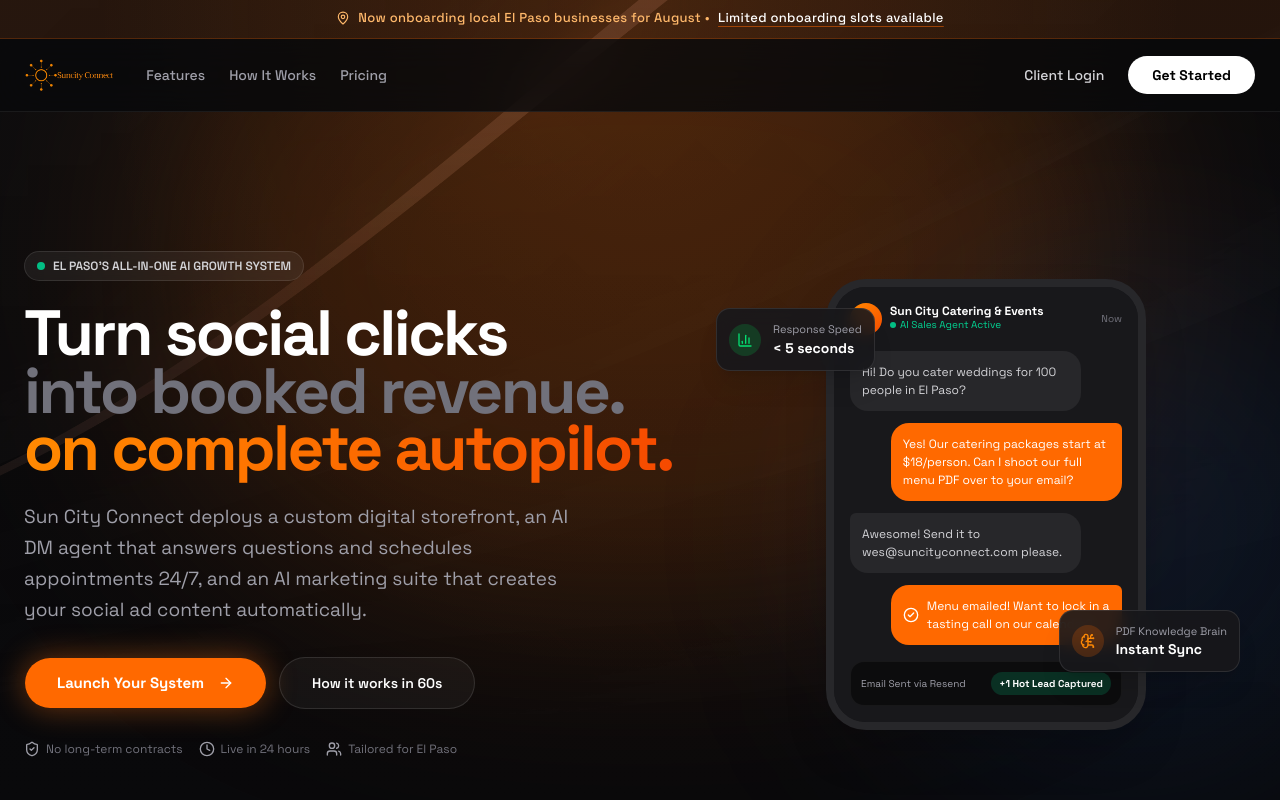
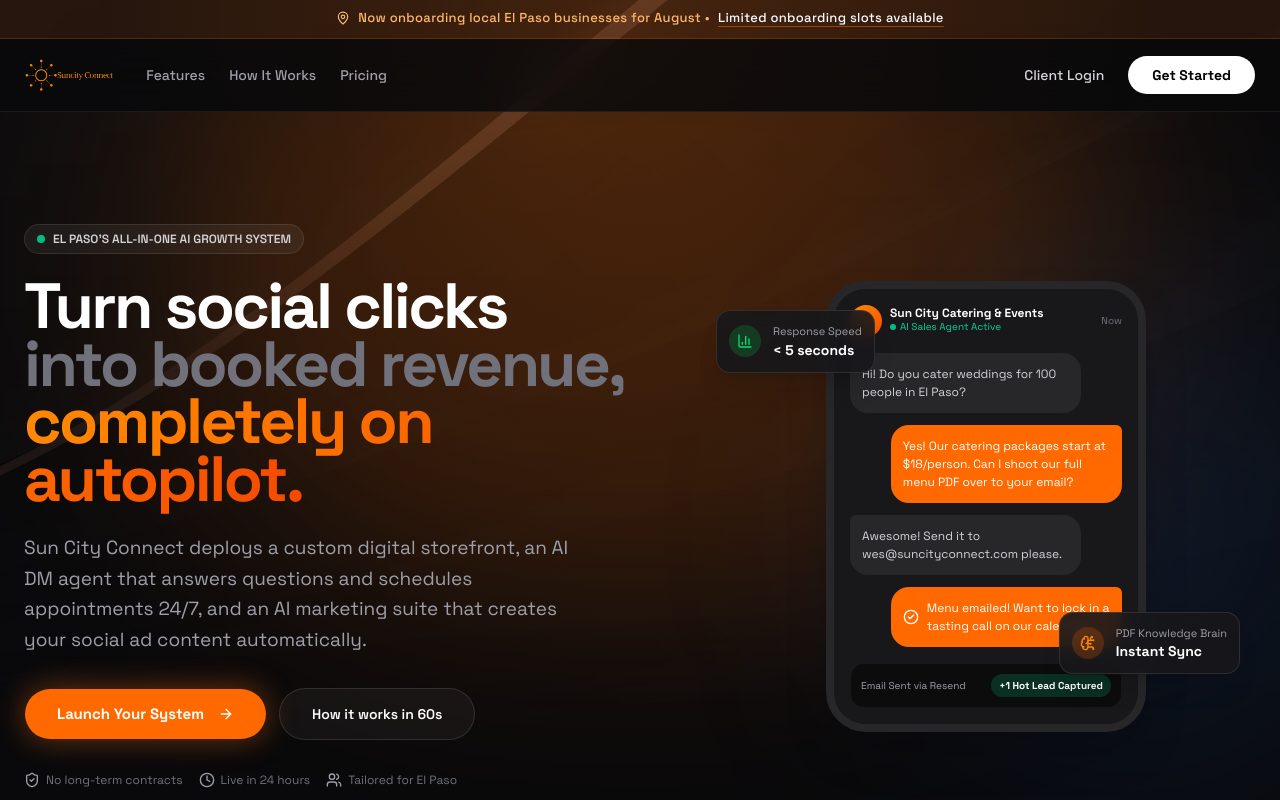
Before and after one commit to wesdavis/Suncity-Connect, a Next.js app: page / in a window 1280 px wide. Shown: the top 800 px of the page. Built offline with nearby package versions, Linux system fonts and the light colour scheme.

Commit message:
fixed facebook oauth error

```diff
--- a/src/app/dashboard/page.js
+++ b/src/app/dashboard/page.js
@@ -90,15 +90,26 @@ export default function PremiumLeadDashboard() {
 
     const domainSlug = fetchedClient.custom_domain || fetchedClient.business_name.toLowerCase().replace(/[^a-z0-9]+/g, '-').replace(/(^-|-$)+/g, '');
     setClientDomain(domainSlug);
-
     if (!fetchedClient.business_name) {
         router.push('/dashboard/onboarding');
         return;
     }
 } else {
+    // FIX: Automatically create a missing client profile row for OAuth users
+    const defaultName = session.user.email ? session.user.email.split('@')[0] : 'My Business';
+    await supabase.from('clients').insert([{
+        user_id: session.user.id,
+        business_name: defaultName,
+        custom_prompt: 'You are a friendly, professional AI receptionist for this business.',
+        is_active: true,
+        is_bot_active: false,
+        is_subscribed: false,
+        industry: 'local',
+        timezone: 'America/Denver'
+    }]);
+
     router.push('/dashboard/onboarding');
     return;
-      }
 
       // Fetch CRM Leads Stream
       let leadsQuery = supabase
--- a/src/app/login/page.js
+++ b/src/app/login/page.js
@@ -136,7 +136,7 @@ export default function LoginPage() {
       provider: 'facebook',
       options: {
         redirectTo: `${window.location.origin}/dashboard`,
-        scopes: 'pages_show_list, pages_messaging, pages_read_engagement, pages_manage_engagement, business_management'
+        scopes: 'email, public_profile, pages_show_list, pages_messaging, pages_read_engagement, pages_manage_engagement, business_management'
       }
     });
     if (error) {
--- a/src/app/page.js
+++ b/src/app/page.js
@@ -56,10 +56,10 @@ export default function SplashPage() {
             <h1 className="text-[42px] md:text-[64px] font-black tracking-[-0.04em] leading-[0.9] mb-6">
               Turn social clicks
               <br />
-              <span className="text-zinc-500">into booked revenue.</span>
+              <span className="text-zinc-500">into booked revenue,</span>
               <br />
               <span className="text-transparent bg-clip-text bg-gradient-to-r from-orange-400 to-orange-600">
-                on complete autopilot.
+                completely on autopilot.
               </span>
             </h1>
 
```
Lines whose indentation alone changed are shown as unchanged.
